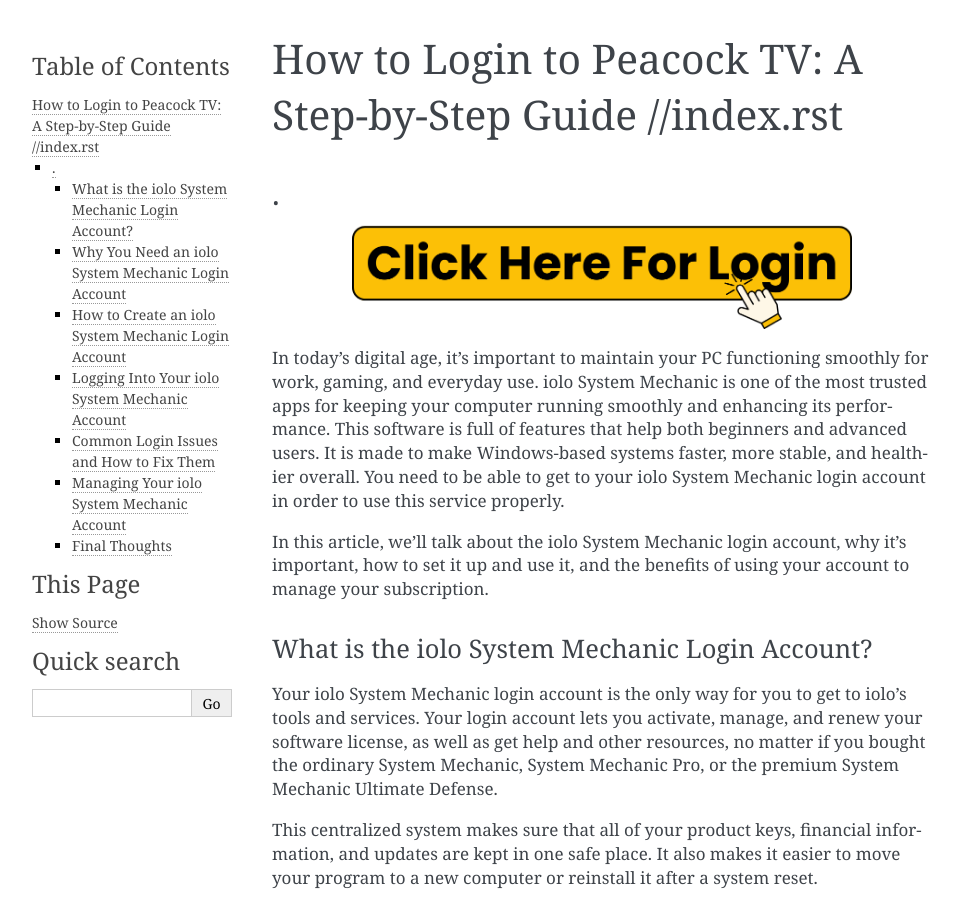
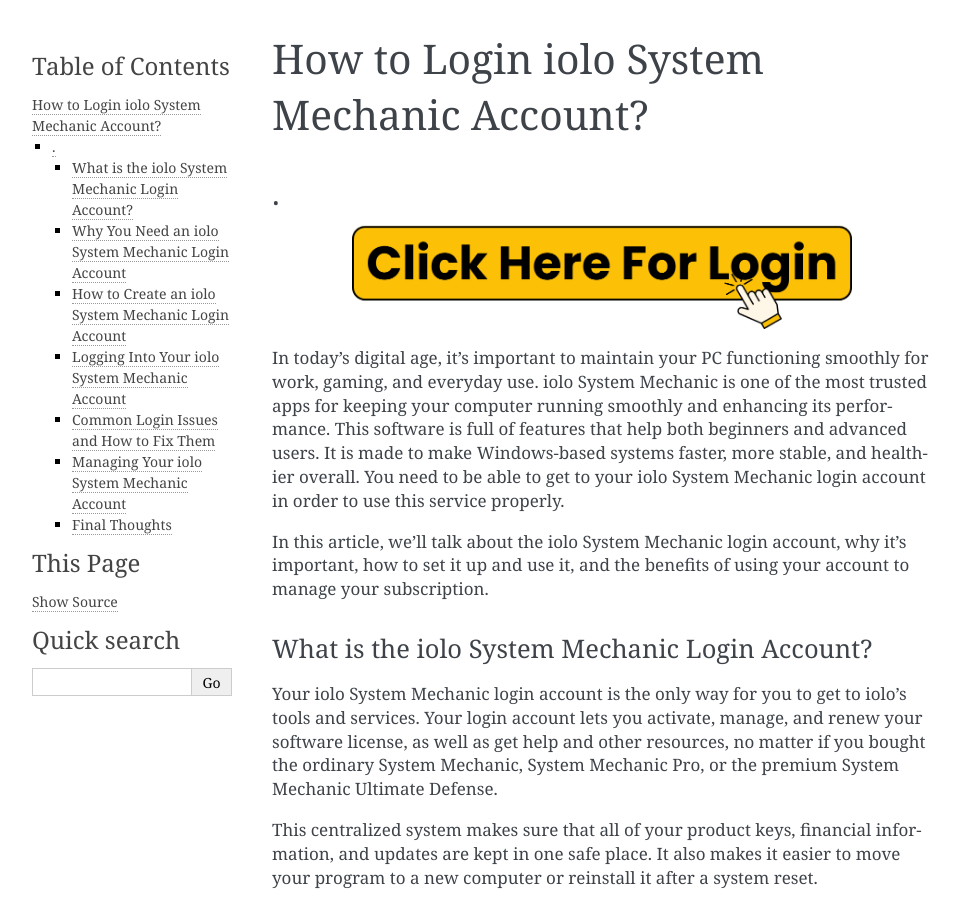
Before and after one commit to nikkjonee/iolosystemmechanicloginaccount, a Sphinx documentation site: the page built from docs/index.rst, in a window 1280 px wide and 900 px high. Shown: the whole window, without its empty margins (148-1107 px from the left). Built offline with Sphinx 7.4.7, drawn with Linux system fonts in a browser that asks for light colours.

Commit message:
Update index.rst

```diff
--- a/docs/index.rst
+++ b/docs/index.rst
@@ -1,4 +1,4 @@
-How to Login to Peacock TV: A Step-by-Step Guide      //index.rst
+How to Login iolo System Mechanic Account?
 ============================================
 .
 .
```
